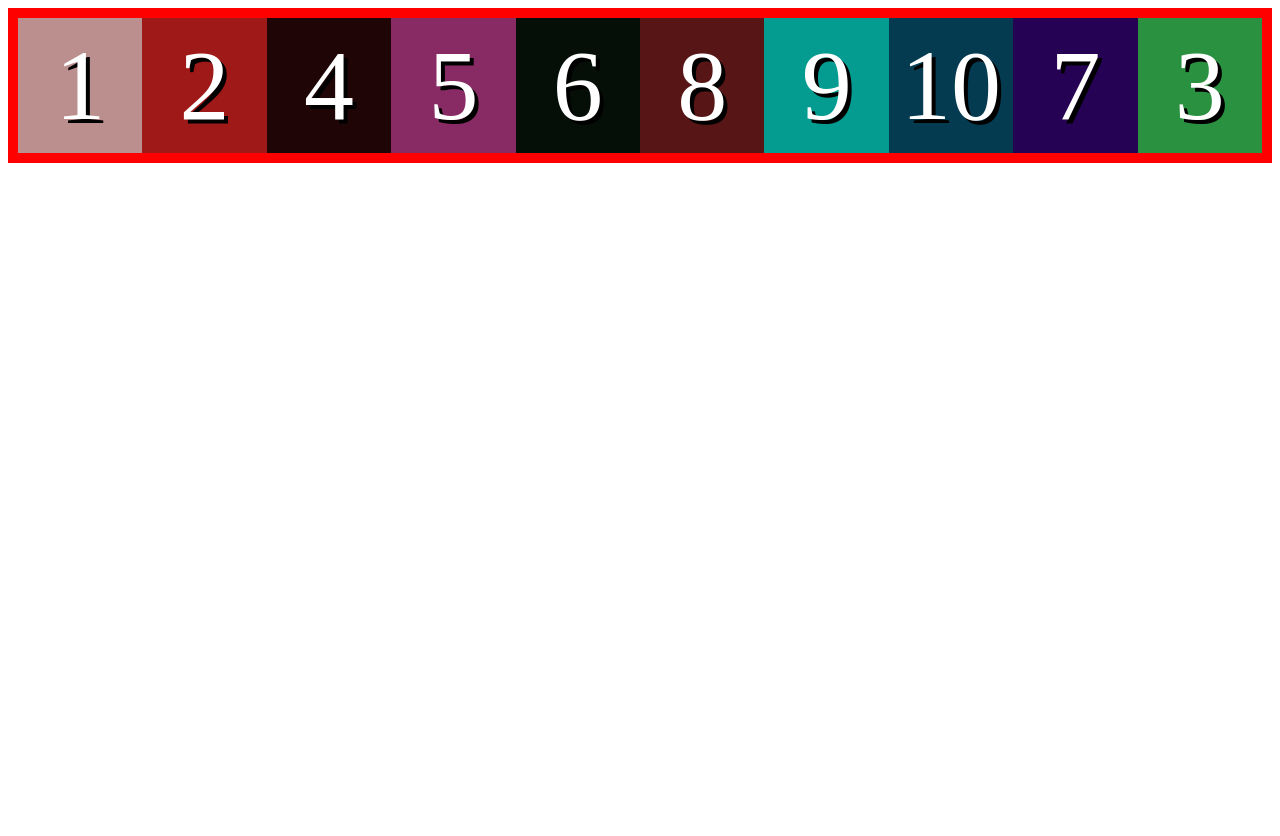
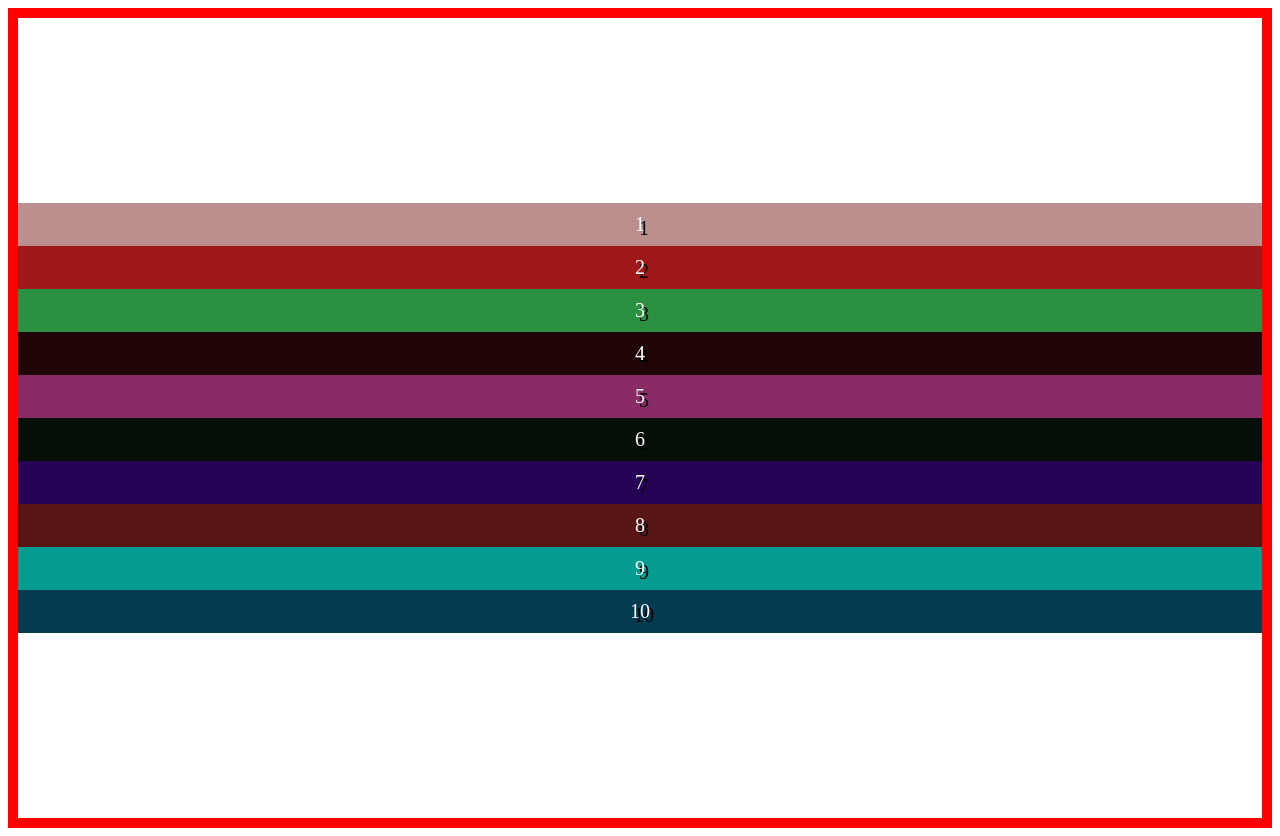
Before and after one commit to AyahElsayed/CSS-FlexBox, a plain HTML site: page index.html in a window 1280 px wide. Before the commit the page ends 800 px from the top, so only its background shows below. Drawn offline with Linux system fonts and the light colour scheme.

Commit message:
Alignment with justify-content

```diff
--- a/style.css
+++ b/style.css
@@ -1,6 +1,6 @@
 .box{
     color: #fff;
-    font-size: 100px;
+    font-size: 20px;
     text-align: center;
     text-shadow: 4px 4px 0 rgba(0, 0, 0, 1);
     padding: 10px;
@@ -19,33 +19,19 @@
 .container{
     display: flex;
     border: 10px solid red;
-    /* height: 100vh; */
-    /* flex-direction: column;  */
+    justify-content: center;
+    flex-direction: column;
+    min-height: 100vh;
+}
 
-    /* column => main axis of the flow of the content => from top to bottom*/
-    /*  default row
-        row => main axis of the flow of the content => from right to left
-    */
+/* justify-content =>
+        mean how are the items aligned on the main axis
+        main axis => by default from left to right
+        cross axis => by default from top to bottom
+    default value: flex-start
+ */
 
-    /* flex-wrap: wrap;   */
-    /* default => nowrap */
-    /* wrap if the width more than the container */
-}
-/* display flex => the width of the container 100% of the page */
-/* display: inline-flex; => the width of the container include the content only */
-.box{
-    /* width: 300px; */
-    flex: 1;
-    /* flex 1 => make the boxes fill all width if the container */
-}
-/* ==== order === */
-/* default row => sort boxes from left to right according to the number
-    Highest in right , and lowest in left  (0 ,1, 2,...)
-    default order = 0
-*/
-.box3{
-    order: 3;
-}
-.box7{
-    order: 1;
-}
+ /* when change flex-direction: columns
+        main axis => by default from top to bottom
+        cross axis => by default from left to right
+  */
```
